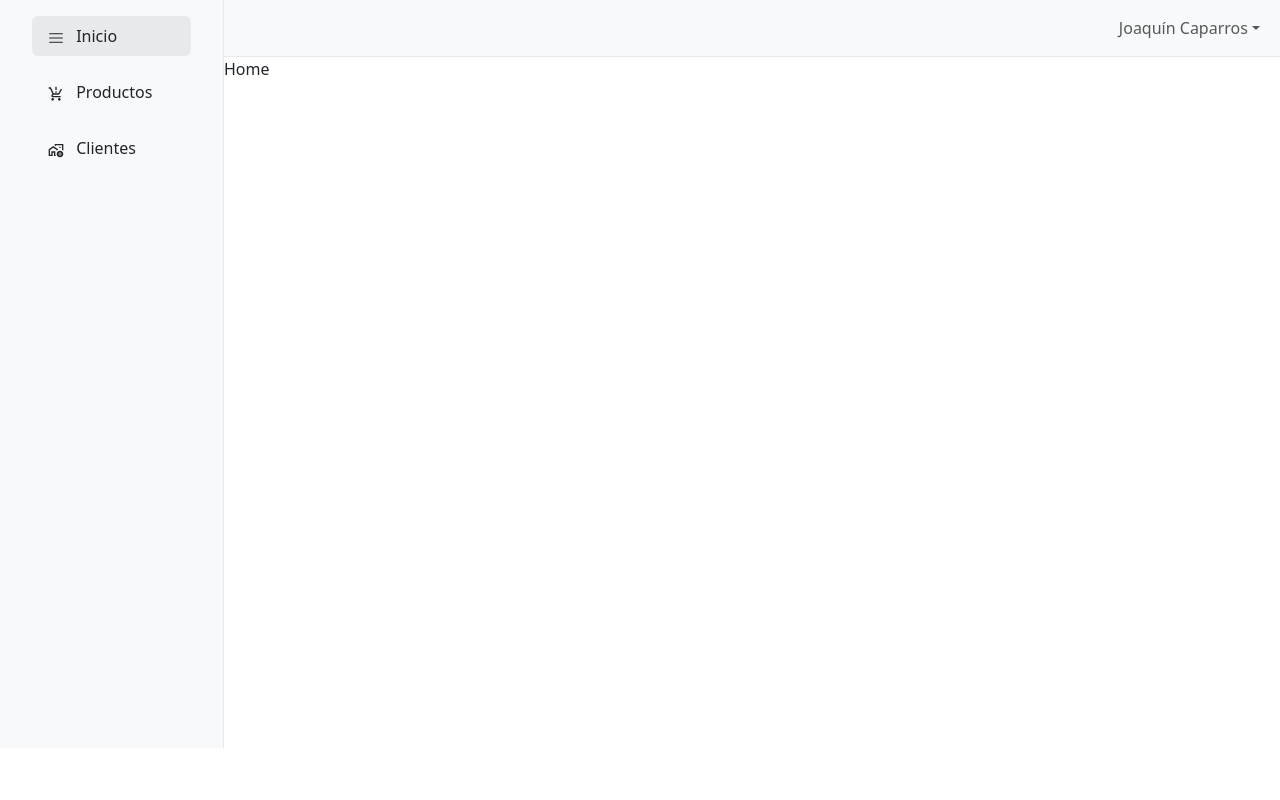
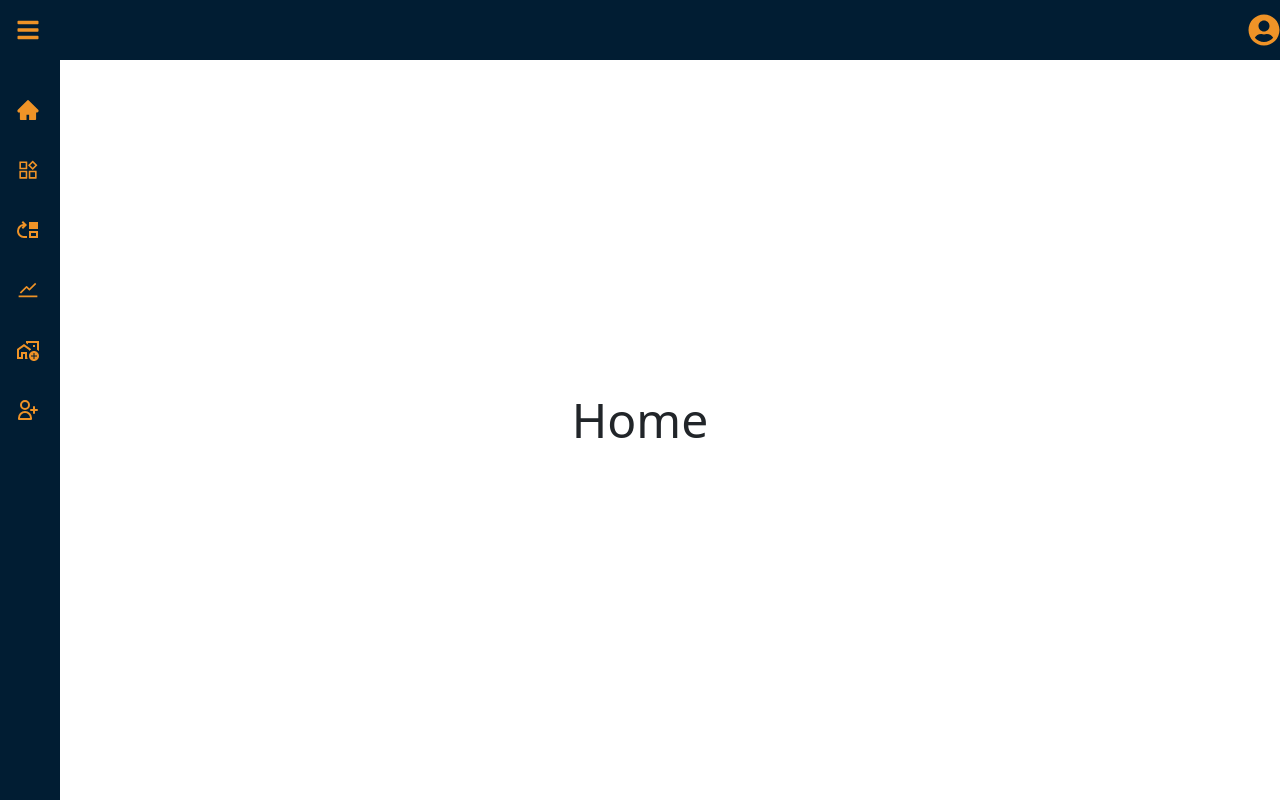
Before and after one commit to JoaquinCaparros711/Stockify-Front-End, a React (Create React App) app in the folder stockify-front-end/: page / in a window 1280 px wide. Built offline with nearby package versions, Linux system fonts and the light colour scheme.

Commit message:
NavBar completed

```diff
--- a/stockify-front-end/src/App.js
+++ b/stockify-front-end/src/App.js
@@ -8,19 +8,15 @@ import Branchs from './components/pages/Branchs';
 
 function App() {
   return (
-    <Router>
-      <div className='flex'>
-        <SideBar />
-        <div className='content w-100'>
-          <NavBar />
-          <Routes>
-            <Route path='/' element={<Home />} />
-            <Route path='/products' element={<Products />} />
-            <Route path='/branchs' element={<Branchs />} />
-          </Routes>
-        </div>
-      </div>
-    </Router>
+    <>
+      <Router>
+        <NavBar />
+        <Routes>
+          <Route path='/' exact Component={Home}/>
+          <Route path='/products' Component={Products}/>
+        </Routes>
+      </Router>
+    </>
   );
 }
 
--- a/stockify-front-end/src/App.scss
+++ b/stockify-front-end/src/App.scss
@@ -4,44 +4,18 @@
 * {
     margin: 0;
     padding: 0;
+    box-sizing: border-box;
 }
 
 body {
     font-family: "Montserrat", sans-serif;
 }
 
-$ligth: #ffffff;
-$gray: #e7e9eb;
-
-.flex {
+.home,
+.products {
     display: flex;
+    height: 90vh;
+    align-items: center;
+    justify-content: center;
+    font-size: 3rem;
 }
-
-.content {
-    flex: 1;
-}
-
-.navbar {
-    background-color: $ligth;
-    padding: 1rem 2rem;
-    border-bottom: 1px solid $gray;
-}
-
-.sidebar {
-    width: 14rem;
-    height: calc(100vh - 52px);
-    border-right: 1px solid $gray;
-    ul {
-        list-style: none;
-        padding: 1rem 2rem;
-    }
-    li {
-        margin-bottom: 1rem;
-        a {
-            text-decoration: none;
-            &.active {
-                background-color: $gray;
-            }
-        }
-    }
-}
--- a/stockify-front-end/src/components/NavBar.jsx
+++ b/stockify-front-end/src/components/NavBar.jsx
@@ -1,30 +1,92 @@
-import React from 'react'
+import React, { useState, useEffect, useRef } from 'react';
+import { Link } from 'react-router-dom';
+import * as FaIcons from 'react-icons/fa';
+import * as AiIcons from 'react-icons/ai';
+import { SideBarData } from './SideBarData';
+import './Navbar.css';
+import { IconContext } from 'react-icons/lib';
+import { FaUserCircle } from 'react-icons/fa';
 
 const NavBar = () => {
+    const [isOpen, setIsOpen] = useState(false);
+    const [isUserMenuOpen, setIsUserMenuOpen] = useState(false);
+
+    const userMenuRef = useRef(null);
+
+    const toggleSidebar = () => setIsOpen(!isOpen);
+    const toggleUserMenu = () => setIsUserMenuOpen(!isUserMenuOpen);
+
+    const handleLogout = () => {
+        console.log("Cerrar sesión clickeado");
+        setIsUserMenuOpen(false);
+    };
+
+    const handleProfile = () => {
+        console.log("Perfil clickeado");
+        setIsUserMenuOpen(false);
+    };
+
+    useEffect(() => {
+        function handleClickOutside(event) {
+            if (userMenuRef.current && !userMenuRef.current.contains(event.target)) {
+                setIsUserMenuOpen(false);
+            }
+        }
+
+        if (isUserMenuOpen) {
+            document.addEventListener("mousedown", handleClickOutside);
+        }
+
+        return () => {
+            document.removeEventListener("mousedown", handleClickOutside);
+        };
+    }, [isUserMenuOpen]);
+
     return (
-        <div>
-            <nav className="navbar navbar-expand-lg bg-body-tertiary">
-                <div className="container-fluid">
-                    <button className="navbar-toggler" type="button" data-bs-toggle="collapse" data-bs-target="#navbarNavDropdown" aria-controls="navbarNavDropdown" aria-expanded="false" aria-label="Toggle navigation">
-                    <span className="navbar-toggler-icon"></span>
-                    </button>
-                    <div className="collapse navbar-collapse" id="navbarNavDropdown">
-                    <ul className="navbar-nav ms-auto">
-                        <li className="nav-item dropdown">
-                            <a className="nav-link dropdown-toggle" href="#" role="button" data-bs-toggle="dropdown" aria-expanded="false">
-                                Joaquín Caparros
-                            </a>
-                            <ul className="dropdown-menu dropdown-menu-end">
-                                <li><a className="dropdown-item" href="#">Mi perfil</a></li>
-                                <li><a className="dropdown-item" href="#">Cerrar sesión</a></li>
-                            </ul>
-                        </li>
-                    </ul>
+        <>
+            <IconContext.Provider value={{ color: '#ef9327', size: '24px' }}>
+                <div className="navbar">
+                    <Link to="#" className="menu-bars" onClick={toggleSidebar}>
+                        <FaIcons.FaBars />
+                    </Link>
+
+                    <div className="user-menu-container" ref={userMenuRef}>
+                        <FaUserCircle className="user-icon" onClick={toggleUserMenu} />
+                        {isUserMenuOpen && (
+                            <div className="dropdown-menu">
+                                <Link to="/profile" className="dropdown-item" onClick={handleProfile}>
+                                    Perfil
+                                </Link>
+                                <button className="dropdown-item" onClick={handleLogout}>
+                                    Cerrar sesión
+                                </button>
+                            </div>
+                        )}
                     </div>
                 </div>
-            </nav>
-        </div>
-    )
-}
 
-export default NavBar
+                <nav className={isOpen ? 'nav-menu active' : 'nav-menu'}>
+                    <ul className="nav-menu-items">
+                        <li className="navbar-toggle">
+                            <Link to="#" className="menu-close" onClick={toggleSidebar}>
+                                <AiIcons.AiOutlineClose />
+                            </Link>
+                        </li>
+                        {SideBarData.map((item, index) => {
+                            return (
+                                <li key={index} className={item.cName}>
+                                    <Link to={item.path} onClick={toggleSidebar}>
+                                        {item.icon}
+                                        <span>{item.title}</span>
+                                    </Link>
+                                </li>
+                            );
+                        })}
+                    </ul>
+                </nav>
+            </IconContext.Provider>
+        </>
+    );
+};
+
+export default NavBar;
--- /dev/null
+++ b/stockify-front-end/src/components/Navbar.css
@@ -0,0 +1,191 @@
+.navbar {
+    background-color: #011d33;
+    height: 60px;
+    display: flex;
+    justify-content: space-between;
+    align-items: center;
+    position: relative;
+    z-index: 100;
+    width: 100%;
+    padding: 0 1rem;
+    box-sizing: border-box;
+}
+
+.navbar h2 {
+    font-size: 13px;
+    color: #fff;
+}
+
+.menu-bars {
+    position: absolute;
+    left: 1rem;
+    top: 50%;
+    transform: translateY(-50%);
+    font-size: 2rem;
+    color: #ef9327;
+    transition: font-size 300ms;
+    cursor: pointer;
+    opacity: 1;
+    display: flex;
+    align-items: center;
+    justify-content: center;
+    z-index: 150;
+}
+
+.menu-bars:hover {
+    font-size: 2.2rem;
+}
+
+.menu-close {
+    font-size: 2rem;
+    transition: 300ms;
+    color: #ef9327;
+    width: auto;
+    padding: 0;
+    display: flex;
+    align-items: center;
+    cursor: pointer;
+}
+
+.menu-close:hover {
+    font-size: 2.5rem;
+    background-color: transparent;
+}
+
+.menu-close svg {
+    font-size: 24px;
+}
+
+.nav-menu {
+    background-color: #011d33;
+    width: 60px;
+    height: 100vh;
+    display: flex;
+    justify-content: center;
+    position: fixed;
+    top: 0;
+    left: 0;
+    transition: width 850ms;
+    z-index: 99;
+    overflow-x: hidden;
+}
+
+.nav-menu.active {
+    width: 250px;
+    transition: width 350ms;
+}
+
+.nav-menu-items {
+    width: 100%;
+    padding: 0;
+    list-style: none;
+}
+
+.navbar-toggle {
+    background-color: #011d33;
+    width: 100%;
+    height: 80px;
+    display: flex;
+    justify-content: flex-end;
+    align-items: center;
+    padding-right: 16px;
+    box-sizing: border-box;
+}
+
+.nav-text {
+    display: flex;
+    justify-content: start;
+    align-items: center;
+    height: 60px;
+}
+
+.nav-text a {
+    text-decoration: none;
+    color: #fff;
+    font-size: 18px;
+    width: 100%;
+    padding: 8px 16px;
+    border-radius: 4px;
+    transition: 100ms;
+    display: flex;
+    align-items: center;
+    justify-content: flex-start;
+}
+
+.nav-text a:hover {
+    background-color: #012640;
+    padding: 8px 16px;
+}
+
+.nav-text a span {
+    margin-left: 16px;
+    opacity: 0;
+    transition: opacity 350ms;
+    white-space: nowrap;
+}
+
+.nav-menu.active .nav-text a span {
+    opacity: 1;
+}
+
+.nav-text a svg {
+    font-size: 24px;
+    min-width: 24px;
+    min-height: 24px;
+}
+
+.user-menu-container {
+    position: relative;
+    display: flex;
+    align-items: center;
+    height: 100%;
+    z-index: 160;
+    margin-left: auto;
+}
+
+.user-icon {
+    font-size: 2.2rem;
+    color: #ef9327;
+    cursor: pointer;
+    transition: color 300ms;
+    fill: #ef9327 !important;
+    width: 2rem !important;
+    height: 2rem !important;
+}
+
+.user-icon:hover {
+    fill: #04bd99 !important;
+}
+
+.dropdown-menu {
+    position: absolute;
+    top: 100%;
+    right: 0;
+    background-color: #011d33;
+    box-shadow: 0px 8px 16px 0px rgba(0,0,0,0.2);
+    min-width: 160px;
+    z-index: 170;
+    border-radius: 4px;
+    overflow: hidden;
+    display: flex;
+    flex-direction: column;
+    padding: 8px 0;
+}
+
+.dropdown-item {
+    color: #fff;
+    padding: 12px 16px;
+    text-decoration: none;
+    display: block;
+    background-color: transparent;
+    border: none;
+    text-align: left;
+    width: 100%;
+    cursor: pointer;
+    transition: background-color 0.1s ease;
+}
+
+.dropdown-item:hover {
+    background-color: #012640;
+    color: #ef9327;
+}
--- /dev/null
+++ b/stockify-front-end/src/components/SideBarData.js
@@ -0,0 +1,45 @@
+import React from "react";
+import * as AiIcons from "react-icons/ai";
+import *as HiIcons from "react-icons/hi";
+import * as MdIcons from "react-icons/md";
+
+
+
+export const SideBarData = [
+    {
+        title: 'Inicio',
+        path: '/',
+        icon: <AiIcons.AiFillHome />,
+        cName: 'nav-text'
+    },
+    {
+        title: 'Productos',
+        path: '/products',
+        icon: <AiIcons.AiOutlineProduct />,
+        cName: 'nav-text'
+    },
+    {
+        title: 'Movimientos',
+        path: '/movimientos',
+        icon: <MdIcons.MdMoveUp />,
+        cName: 'nav-text'
+    },
+    {
+        title: 'Stock',
+        path: '/stock',
+        icon: <AiIcons.AiOutlineStock />,
+        cName: 'nav-text'
+    },
+    {
+        title: 'Sucursales',
+        path: '/sucursales',
+        icon: <MdIcons.MdOutlineAddHomeWork />,
+        cName: 'nav-text'
+    },
+    {
+        title: 'Usuarios',
+        path: '/Usuarios',
+        icon: <HiIcons.HiOutlineUserAdd />,
+        cName: 'nav-text'
+    },
+]
--- a/stockify-front-end/src/components/pages/Home.jsx
+++ b/stockify-front-end/src/components/pages/Home.jsx
@@ -2,7 +2,7 @@ import React from 'react'
 
 const Home = () => {
     return (
-        <div>
+        <div className='home'>
             Home
         </div>
     )
--- a/stockify-front-end/src/components/pages/Products.jsx
+++ b/stockify-front-end/src/components/pages/Products.jsx
@@ -2,7 +2,7 @@ import React from 'react'
 
 const Products = () => {
     return (
-        <div>
+        <div className='products'>
             Products
         </div>
     )
```
Also changed, not shown: stockify-front-end/src/assets/Logo.png (added).
